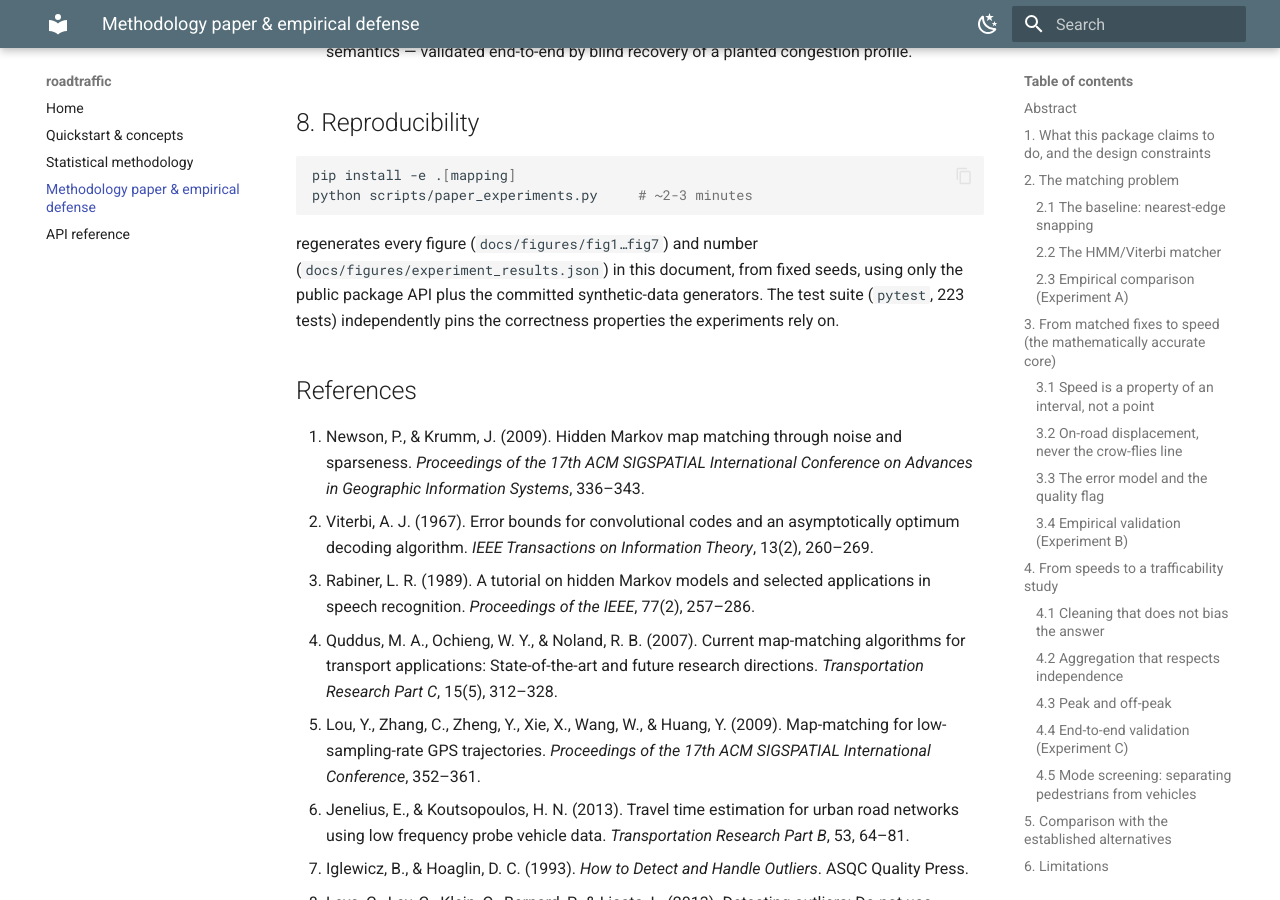
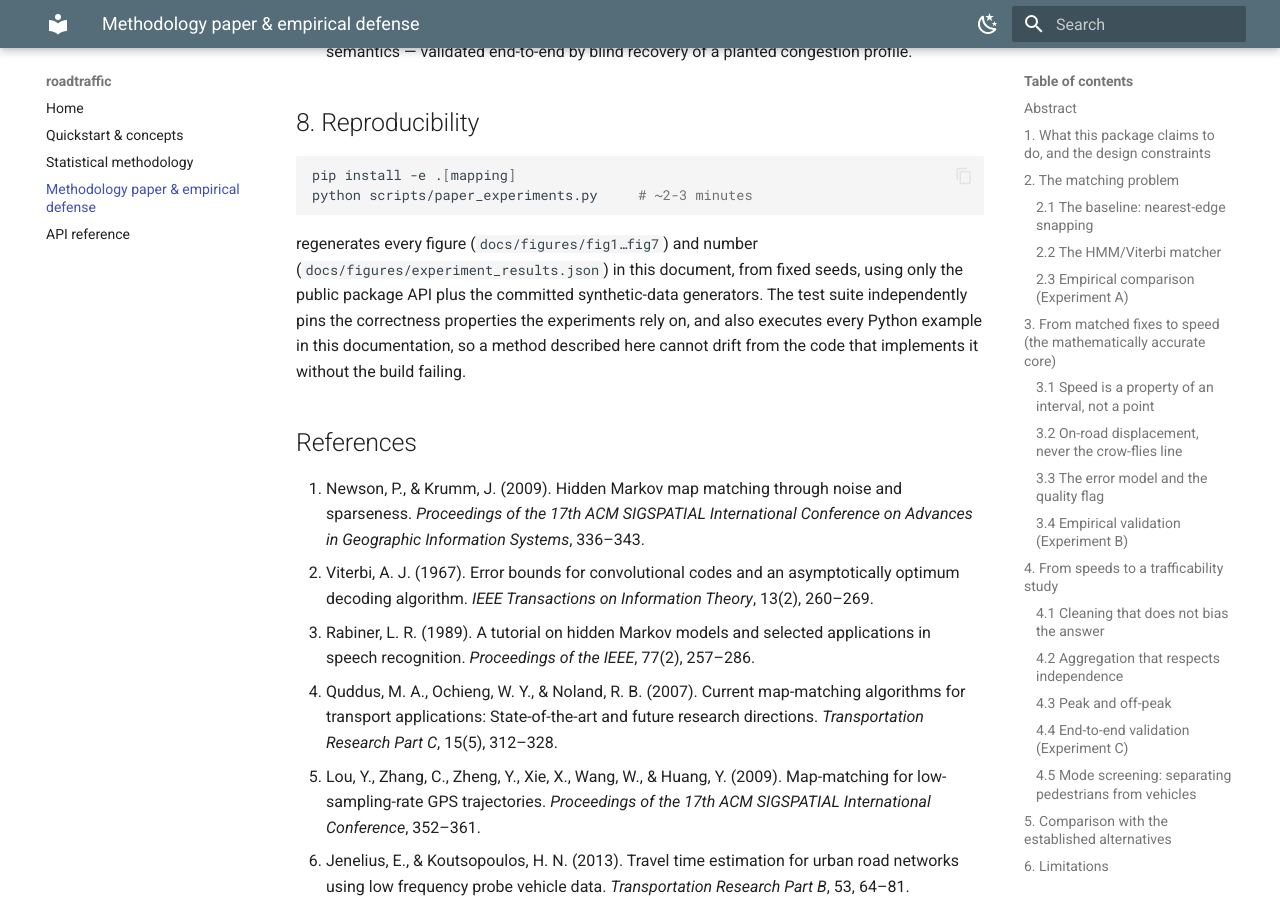
Before and after one commit to cesouth/redlight, an MkDocs documentation site: the page built from docs/methodology.md, in a window 1280 px wide and 900 px high, scrolled down 15823 px. Built offline with MkDocs 1.6.1 and Material for MkDocs 9.7.7, drawn with Linux system fonts in a browser that asks for light colours.

Commit message:
chore: untrack two generated files a doc snippet left in the repo root
speeds.geojson and speeds.png were written by a quickstart.md snippet during an
early doc-test run -- before test_docs.py chdir'd into a scratch directory --
and then swept into 1f11388 by a `git add -A`. Exactly what should not reach a
public repository.

The chdir fixture is the real fix and is verified: the suite now runs without
recreating them. The .gitignore entries are a second line of defence for
snippets a person runs by hand from the repo root.

Also dropped a stale "223 tests" claim from methodology.md rather than pinning
a number that goes out of date on every commit; it now notes that the suite
executes the documentation's own examples.

Co-Authored-By: Claude Opus 5 <noreply@anthropic.com>

```diff
--- a/docs/methodology.md
+++ b/docs/methodology.md
@@ -589,8 +589,10 @@ python scripts/paper_experiments.py     # ~2-3 minutes
 regenerates every figure (`docs/figures/fig1…fig7`) and number
 (`docs/figures/experiment_results.json`) in this document, from fixed seeds,
 using only the public package API plus the committed synthetic-data
-generators. The test suite (`pytest`, 223 tests) independently pins the
-correctness properties the experiments rely on.
+generators. The test suite independently pins the correctness properties the
+experiments rely on, and also executes every Python example in this
+documentation, so a method described here cannot drift from the code that
+implements it without the build failing.
 
 ## References
 
```
Also changed, not shown: speeds.png (deleted), 2 other files.
